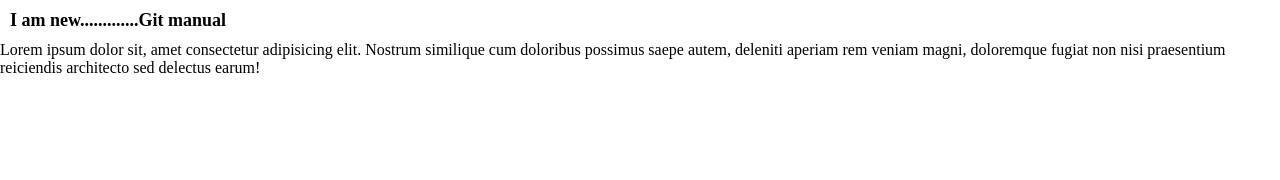
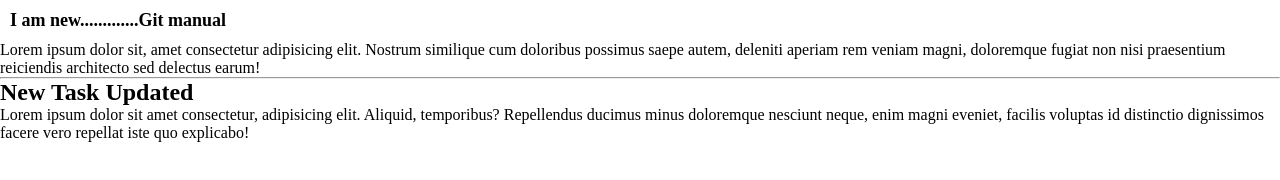
Before and after one commit to ejazalam11/manualgit, a plain HTML site: page index.html in a window 1280 px wide. Drawn offline with Linux system fonts and the light colour scheme.

Commit message:
added new content

```diff
--- a/index.html
+++ b/index.html
@@ -10,5 +10,8 @@
 <body>
     <h1>I am new.............Git manual</h1>
     <p>Lorem ipsum dolor sit, amet consectetur adipisicing elit. Nostrum similique cum doloribus possimus saepe autem, deleniti aperiam rem veniam magni, doloremque fugiat non nisi praesentium reiciendis architecto sed delectus earum!</p>
+    <hr>
+    <h2>New Task Updated</h2>
+    <p>Lorem ipsum dolor sit amet consectetur, adipisicing elit. Aliquid, temporibus? Repellendus ducimus minus doloremque nesciunt neque, enim magni eveniet, facilis voluptas id distinctio dignissimos facere vero repellat iste quo explicabo!</p>
 </body>
 </html>
```
